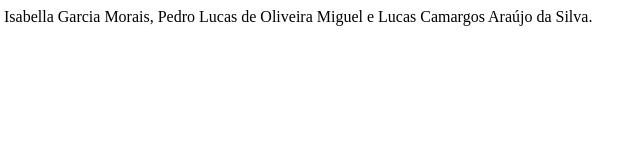
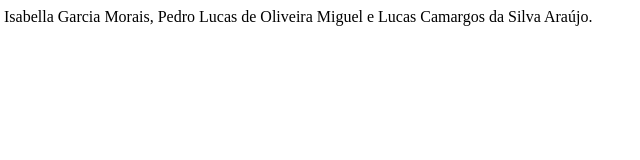
Before and after one commit to IsabellaGarciaMorais/Web-2020-1, a plain HTML site: page index.html in a window 1280 px wide. Shown: the full height of the page, 4-644 px from the left. Drawn offline with Linux system fonts and the light colour scheme.

Commit message:
O nome do Lucas foi corrigido

```diff
--- a/index.html
+++ b/index.html
@@ -5,6 +5,6 @@
 <title> GIT e GITHub </title>
 </head>
 <body>
-Isabella Garcia Morais, Pedro Lucas de Oliveira Miguel e Lucas Camargos Araújo da Silva.
+Isabella Garcia Morais, Pedro Lucas de Oliveira Miguel e Lucas Camargos da Silva Araújo.
 </body>
 </html>
```
